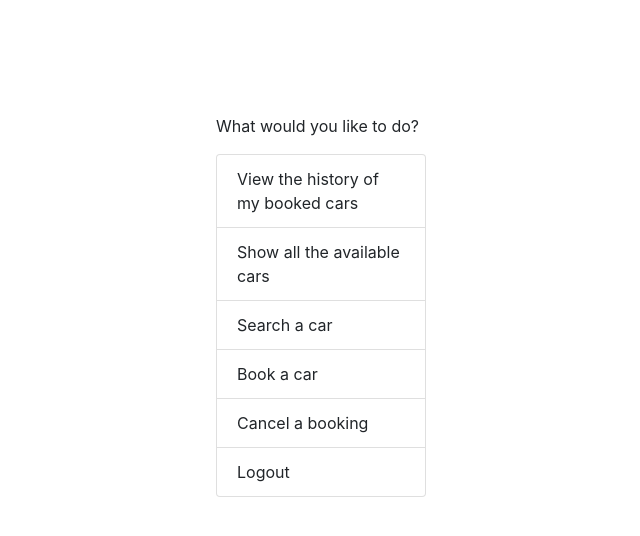
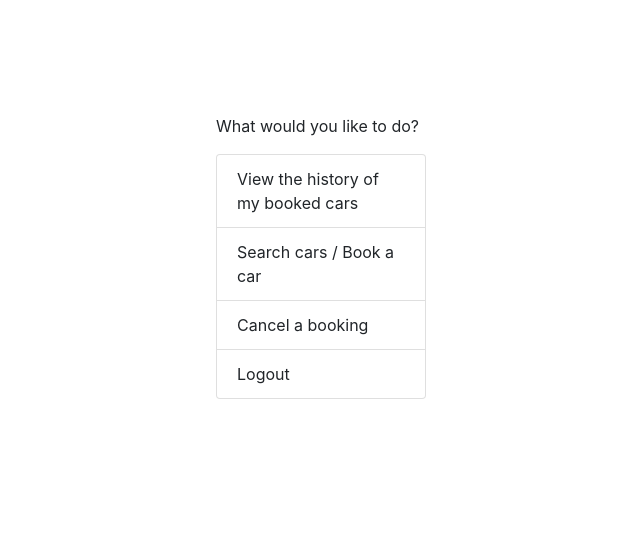
Before and after one commit to rmit-s3740446-Ryan-Cassidy/PIoT-Assignment-2, a Flask app: page /dashboard in a window 1280 px wide. Shown: the part 56-592 px from the top of the page, without its empty margins (319-959 px from the left). Run offline with Flask 2, Linux system fonts and the light colour scheme; some libraries are stand-ins or nearby versions.

Commit message:
edit the user menu list

```diff
--- a/Task-A/templates/dashboard.html
+++ b/Task-A/templates/dashboard.html
@@ -6,9 +6,7 @@
             <p>What would you like to do?
             <ul class="list-group">
                 <li class="list-group-item list-group-item">View the history of my booked cars</li>
-                <li class="list-group-item list-group-item">Show all the available cars</li>
-                <li class="list-group-item list-group-item">Search a car</li>
-                <li class="list-group-item list-group-item">Book a car</li>
+                <li class="list-group-item list-group-item">Search cars / Book a car</li>
                 <li class="list-group-item list-group-item">Cancel a booking</li>
                 <li class="list-group-item list-group-item">Logout</li>
             </ul>
```
